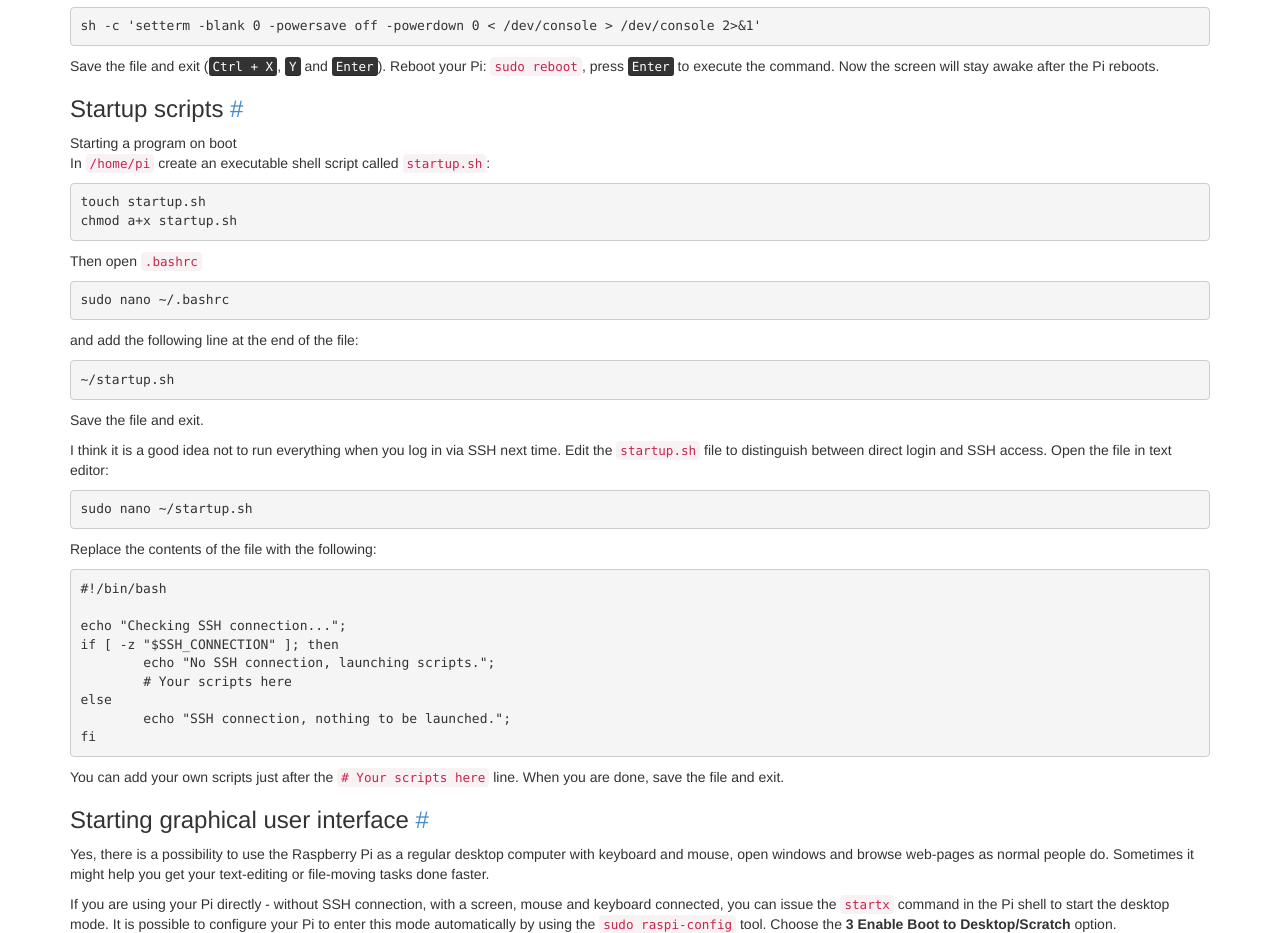
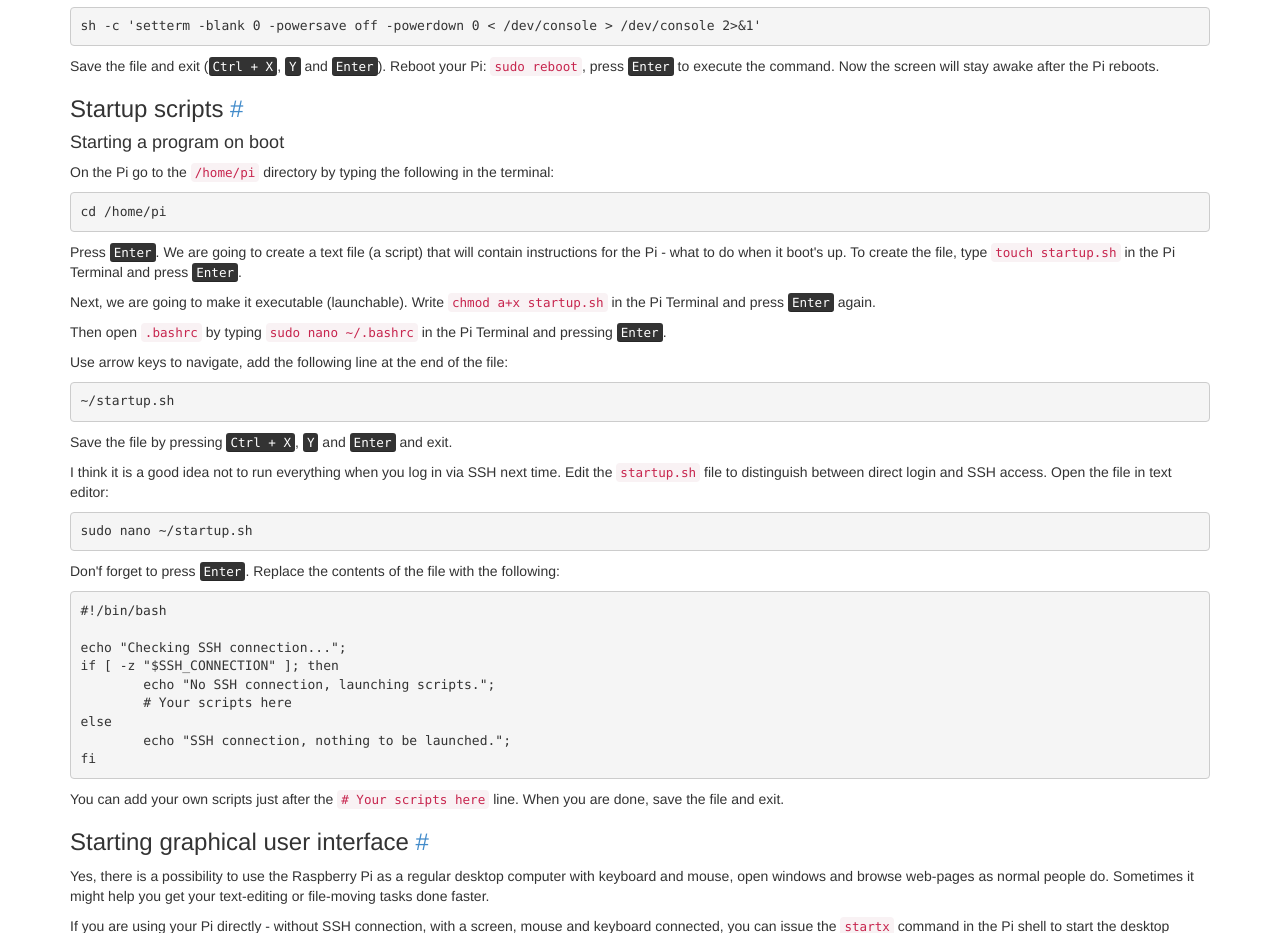
Before and after one commit to kr15h/RPi-Setup, a plain HTML site: page index.html in a window 1280 px wide. Shown: the part 5564-6497 px from the top of the page. Drawn offline with Linux system fonts and the light colour scheme.

Commit message:
Made the Startup scripts section more detailed

```diff
--- a/index.html
+++ b/index.html
@@ -488,27 +488,27 @@ gateway 192.168.1.1</pre>
 
   		<h3>Startup scripts</h3>
 
-  		Starting a program on boot
-  		<p>In <code>/home/pi</code> create an executable shell script called <code>startup.sh</code>:</p>
+  		<h4>Starting a program on boot</h4>
 
-      <pre>touch startup.sh
-chmod a+x startup.sh</pre>
+      <p>On the Pi go to the <code>/home/pi</code> directory by typing the following in the terminal:</p>
+      <pre>cd /home/pi</pre>
+      <p>Press <kbd>Enter</kbd>. We are going to create a text file (a script) that will contain instructions for the Pi - what to do when it boot's up. To create the file, type <code>touch startup.sh</code> in the Pi Terminal and press <kbd>Enter</kbd>.</p>
 
-  		<p>Then open <code>.bashrc</code></p>
+      <p>Next, we are going to make it executable (launchable). Write <code>chmod a+x startup.sh</code> in the Pi Terminal and press <kbd>Enter</kbd> again.</p>
 
-  		<pre>sudo nano ~/.bashrc</pre>
+  		<p>Then open <code>.bashrc</code> by typing <code>sudo nano ~/.bashrc</code> in the Pi Terminal and pressing <kbd>Enter</kbd>.</p>
 
-  		<p>and add the following line at the end of the file:</p>
+  		<p>Use arrow keys to navigate, add the following line at the end of the file:</p>
 
   		<pre>~/startup.sh</pre>
 
-      <p>Save the file and exit.</p>
+      <p>Save the file by pressing <kbd>Ctrl + X</kbd>, <kbd>Y</kbd> and <kbd>Enter</kbd> and exit.</p>
 
   		<p>I think it is a good idea not to run everything when you log in via SSH next time. Edit the <code>startup.sh</code> file to distinguish between direct login and SSH access. Open the file in text editor:</p>
 
   		<pre>sudo nano ~/startup.sh</pre>
 
-  		<p>Replace the contents of the file with the following:</p>
+  		<p>Don'f forget to press <kbd>Enter</kbd>. Replace the contents of the file with the following:</p>
 
   		<pre>#!/bin/bash
 
```
